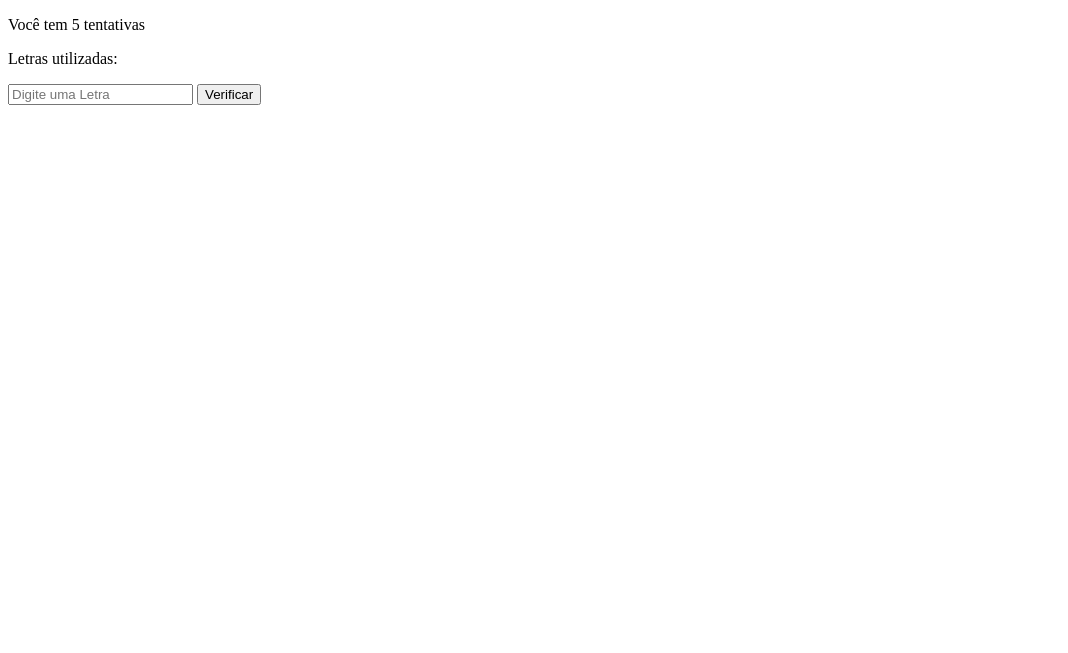
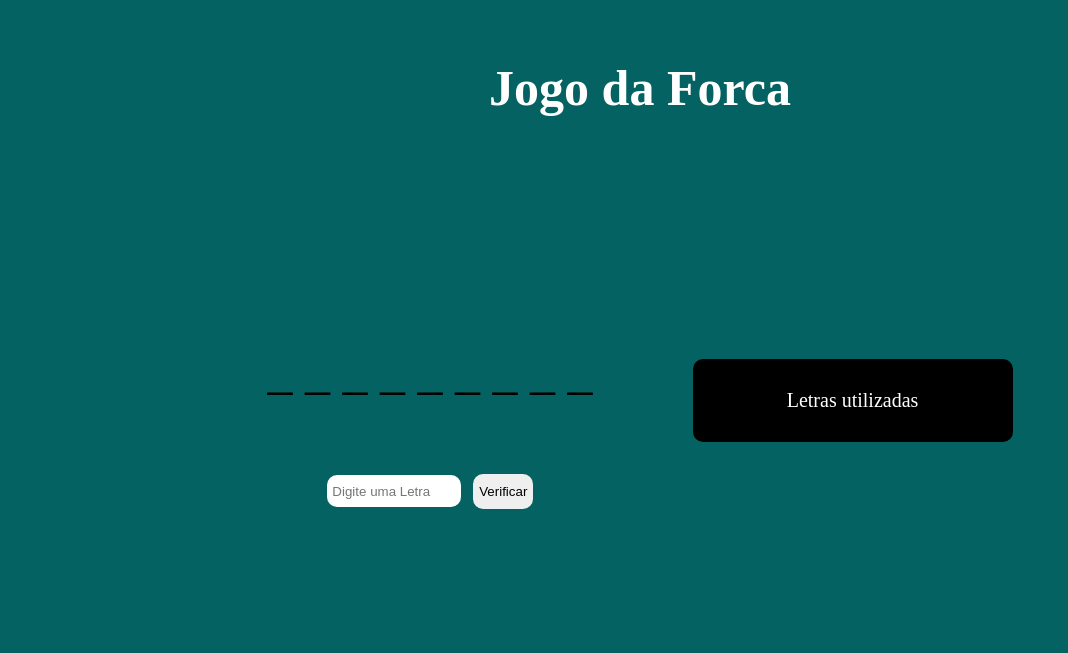
Before and after one commit to jenniferdomgs/aulas-prog-internet, a plain HTML site: page jogo-da-forca/index.html in a window 1280 px wide. Shown: the whole page, without its empty margins (0-1068 px from the left). Drawn offline with Linux system fonts and the light colour scheme.

Commit message:
jogo da forca OK :100:

```diff
--- a/jogo-da-forca/index.html
+++ b/jogo-da-forca/index.html
@@ -1,5 +1,5 @@
 <!DOCTYPE html>
-<html lang="en">
+<html lang="pt">
 <head>
     <meta charset="UTF-8">
     <meta name="viewport" content="width=device-width, initial-scale=1.0">
@@ -7,22 +7,21 @@
     <link rel="stylesheet" href="style.css">
 </head>
 <body>
+    <h1>Jogo da Forca</h1>
     <main>
-        <div id="containerInfos">
-            <div id="chances">
-                <p>Você tem 5 tentativas</p>
-            </div>
-            <div id="letrasU">
-                <p>Letras utilizadas: </p>
+        <div class="box1">
+            <p id="palavra"></p>
+            <div class="boxB">
+                <input type="text" id="letra" maxlength="1" placeholder=" Digite uma Letra">
+                <button onclick="verificar()">Verificar</button>
             </div>
         </div>
 
-        <div id="palavra"></div>
-        <div id="containerInput">
-            <input type="text" id="letra" placeholder="Digite uma Letra">
-            <button id="verificar" onclick="verificar()">Verificar</button>
+        <div class="box2">
+            <p id="letrasU">Letras utilizadas</p>
         </div>
     </main>
+
     <script src="jogo.js"></script>
 </body>
 </html>
--- a/jogo-da-forca/jogo.js
+++ b/jogo-da-forca/jogo.js
@@ -1,32 +1,56 @@
-const frutas = ["Banana", "Maçã", "Uva", "Kiwi", "Laranja", "Limão", "Pera", "Mamão", "Melancia", "Morango", "Abacaxi", "Manga", "Cereja"];
+const paises = [
+    "Brasil", "Canadá", "Alemanha",
+    "França", "Itália", "Japão", "China", "Índia", "Austrália",
+    "Rússia", "Argentina", "México", "Espanha", "Portugal",
+    "Holanda", "Suíça", "Suécia", "Noruega", "Finlândia", "Turquia"
+];
 
-const FrutaSorteada = frutas[Math.floor(Math.random() * frutas.length)]; // o lengt serve para pegar o tamanho do array
+const paisSorteado = paises[Math.floor(Math.random() * paises.length)]; // o length serve para pegar o tamanho da lista
 
 const letrasUtilizadas = [];
 let erros = 0;
 
 const palavra = document.getElementById("palavra");
 const letrasU = document.getElementById("letrasU");
-const letra = document.getElementById("letra");
-const verificar = document.getElementById("verificar");
+const letraInput = document.getElementById("letra");
 
-for (let i = 0; i < FrutaSorteada.length; i++) {
-    palavra.innerHTML += "_ "; // coloca traço p/ cada letra da palavra sorteada
-}
+// para ocultar a palavra com os _
+palavra.textContent = "_ ".repeat(paisSorteado.length);
 
-function verificar () { //verifica se tem cada letra dada
-    if (FrutaSorteada.includes(letra.value)) {
-        for (let i = 0; i < FrutaSorteada.length; i++) {
-            if (FrutaSorteada[i] === letra.value) {
-                palavra.innerHTML = palavra.innerHTML.substring(0, i * 2) + letra.value + palavra.innerHTML.substring(i * 2 + 1); // Substring: retorna o trecho de uma string de acordo com os números informados por parâmetro
-            }
+
+function verificar() { // verificando se tem cada letra dada na palavra
+    const letra = letraInput.value.trim().toUpperCase(); // o trim tira os espaços em branco e o toUpperCase deixa as letras maiúsculas
+
+    if (letrasUtilizadas.includes(letra)) { // caso o usuário tentar repetir uma letra
+        alert("Você já tentou essa letra!");
+        return; // para de executar as linhas  abaixo e mostrar um erro
+    }
+
+    letrasUtilizadas.push(letra); // o push add a letra no fim da lista letrasUtilizadas
+    letrasU.textContent = "Letras Utilizadas: " + letrasUtilizadas.join(" "); // só p exibir as letras com espaços
+
+    let acertou = false; // variável de controle
+
+    // percorrendo a palavra p ver se tem a letra dada e a colocando na sua posição (atualiza a variável a cada acerto)
+    for (let i = 0; i < paisSorteado.length; i++) {
+        if (paisSorteado[i].toUpperCase() === letra) {
+            acertou = true;
+            const palavraArray = palavra.textContent.split(" ");
+            palavraArray[i] = paisSorteado[i];
+            palavra.textContent = palavraArray.join(" ");
         }
-    } else {
-        letrasUtilizadas.push(letra.value); // push coloca algo no fim de uma array
-        letrasU.innerHTML += letra.value + " ";
+    }
+
+    if (!acertou) {
         erros++;
-        if (erros === 5) {
+        if (erros === 6) {
             alert("Você perdeu!");
+            palavra.textContent = paisSorteado; // exibe a palavra completa
+        }
+    } else { // verifica se acertou todas as letras
+        const palavraAtual = palavra.textContent.replace(/\s/g, ""); // o replace tira os espaços em branco
+        if (palavraAtual.toUpperCase() === paisSorteado.toUpperCase()) {
+            alert("Parabéns! Você ganhou!");
         }
     }
 }
--- a/jogo-da-forca/style.css
+++ b/jogo-da-forca/style.css
@@ -0,0 +1,58 @@
+body {
+    background-color: #046362;
+    display: flex;
+    flex-direction: column;
+    align-items: center;
+    margin: 25px;
+    width: auto;
+}
+
+main {
+    display: flex;
+    gap: 100px;
+    width: 900px;
+    height: 500px;
+    justify-content: center;
+    align-items: center;
+}
+
+h1 {
+    color: white;
+    font-size: 50px;
+}
+
+input {
+    height: 30px;
+    width: 130px;
+    border-radius: 10px;
+    border: none;
+}
+
+button {
+    height: 35px;
+    width: 70;
+    border-radius: 10px;
+    border: none;
+}
+
+button:hover {
+    border: 2px solid black;
+}
+
+.box1 {
+    display: flex;
+    flex-direction: column;
+    text-align: center;
+    font-size: 50px;
+}
+
+.box2 {
+    width: 300px;
+    height: auto;
+    background-color: black;
+    text-align: center;
+    font-size: 20px;
+    color: white;
+    padding: 10px;
+    border-radius: 10px;
+}
```
